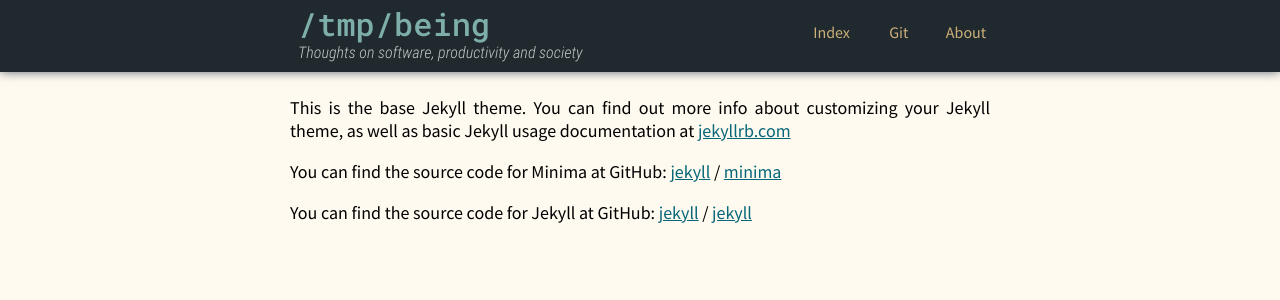
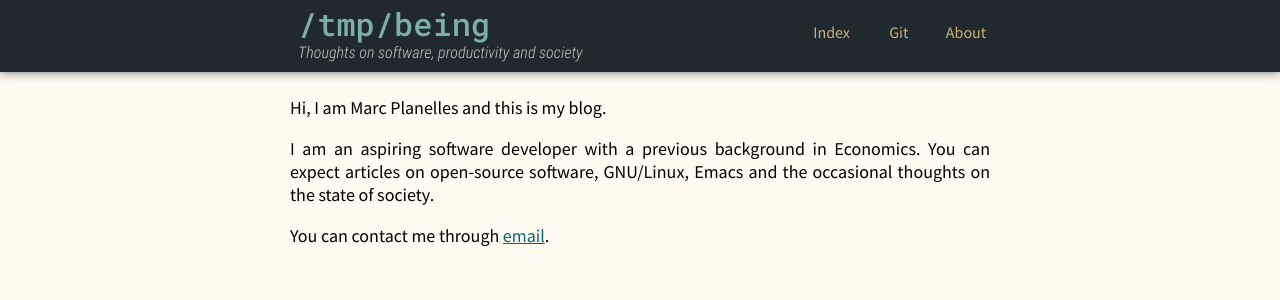
Before and after one commit to tmpbeing/tmpbeing, a Jekyll site: the page built from about.md, in a window 1280 px wide. Shown: the top 300 px of the page. Built offline with Jekyll 4.4.1, drawn with Linux system fonts in a browser that asks for light colours.

Commit message:
Updated about.md

```diff
--- a/about.md
+++ b/about.md
@@ -4,15 +4,10 @@ title: About
 permalink: /about/
 ---
 
-This is the base Jekyll theme. You can find out more info about customizing your Jekyll theme, as well as basic Jekyll usage documentation at [jekyllrb.com](https://jekyllrb.com/)
+Hi, I am Marc Planelles and this is my blog.
 
-You can find the source code for Minima at GitHub:
-[jekyll][jekyll-organization] /
-[minima](https://github.com/jekyll/minima)
+I am an aspiring software developer with a previous background in Economics.
+You can expect articles on open-source software, GNU/Linux, Emacs and the occasional thoughts
+on the state of society.
 
-You can find the source code for Jekyll at GitHub:
-[jekyll][jekyll-organization] /
-[jekyll](https://github.com/jekyll/jekyll)
-
-
-[jekyll-organization]: https://github.com/jekyll
+You can contact me through [email](mailto:contact@planelles.dev).
```
